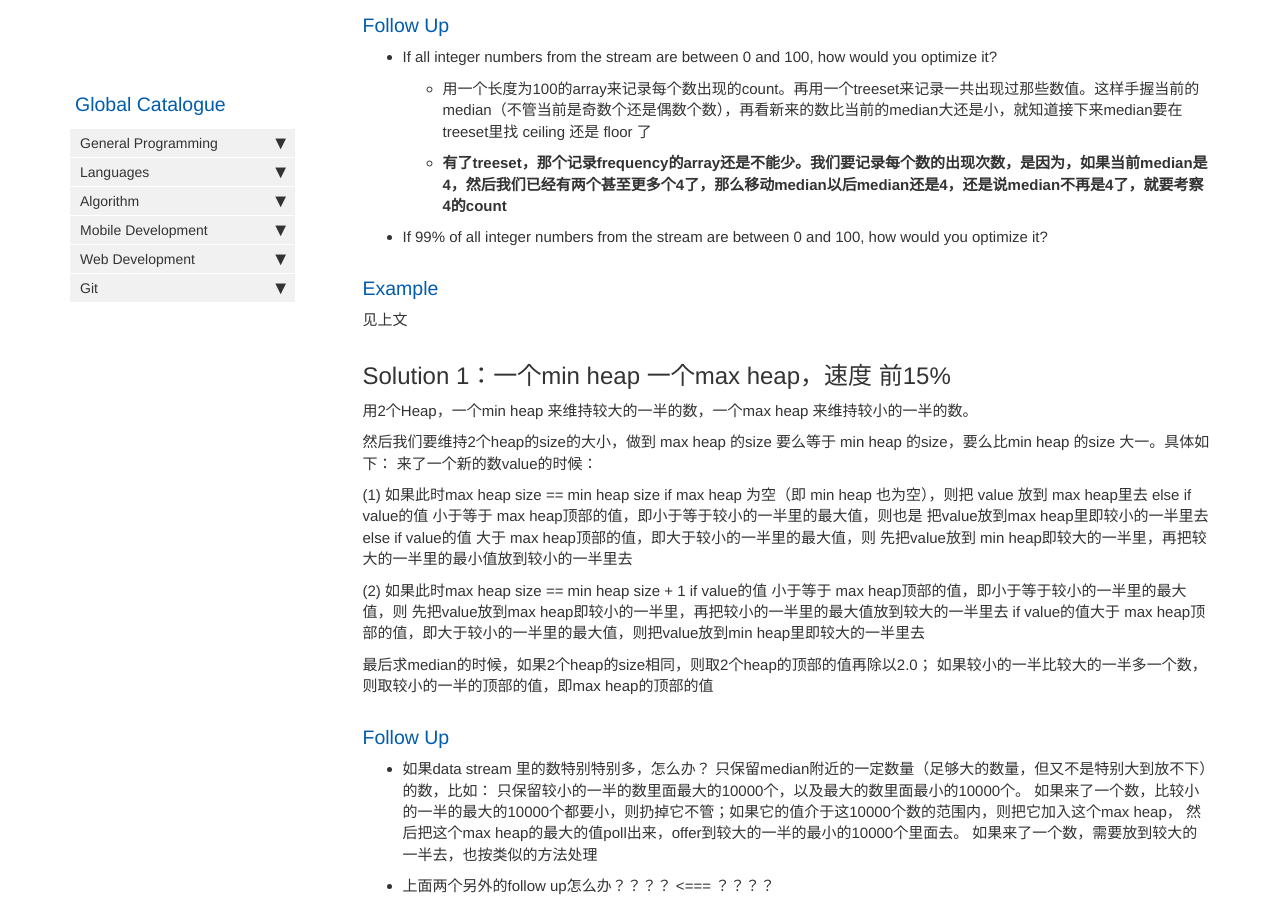
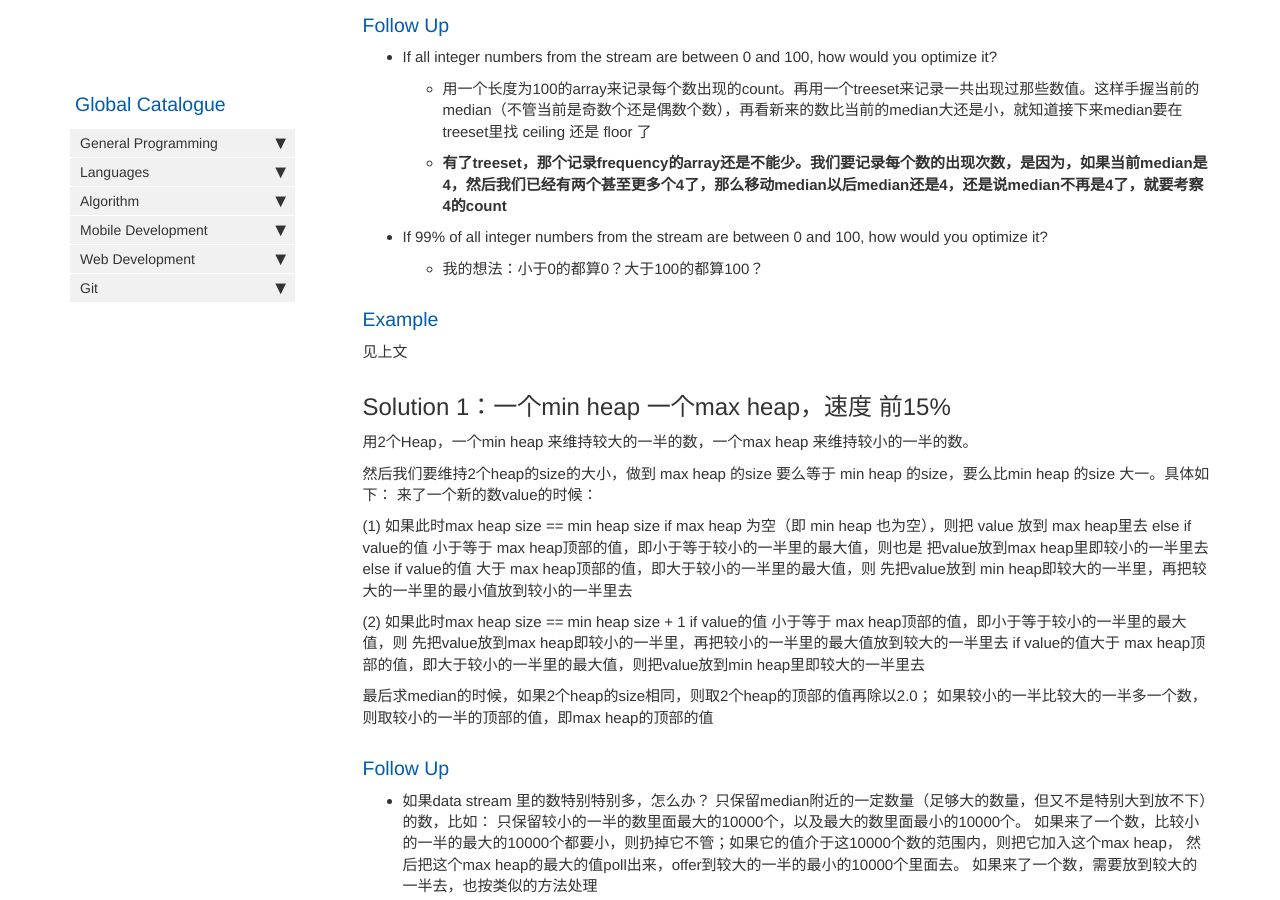
Before and after one commit to HungryOrc/hungryorc.github.io, a Jekyll site: the page built from pages/algorithm/algorithm_median_of_stream_of_integers.md, in a window 1280 px wide and 900 px high, scrolled down 768 px. Built offline with Jekyll 4.4.1, drawn with Linux system fonts in a browser that asks for light colours; nearby versions of some CDN libraries; comment, search, counter and statistics services are not loaded.

Commit message:
Update algorithm_median_of_stream_of_integers.md

```diff
--- a/pages/algorithm/algorithm_median_of_stream_of_integers.md
+++ b/pages/algorithm/algorithm_median_of_stream_of_integers.md
@@ -39,6 +39,7 @@ findMedian() -> 2
   * 用一个长度为100的array来记录每个数出现的count。再用一个treeset来记录一共出现过那些数值。这样手握当前的median（不管当前是奇数个还是偶数个数），再看新来的数比当前的median大还是小，就知道接下来median要在treeset里找 ceiling 还是 floor 了
   * **有了treeset，那个记录frequency的array还是不能少。我们要记录每个数的出现次数，是因为，如果当前median是4，然后我们已经有两个甚至更多个4了，那么移动median以后median还是4，还是说median不再是4了，就要考察4的count**
 * If 99% of all integer numbers from the stream are between 0 and 100, how would you optimize it?
+  * 我的想法：小于0的都算0？大于100的都算100？
 
 ### Example
 见上文
```
